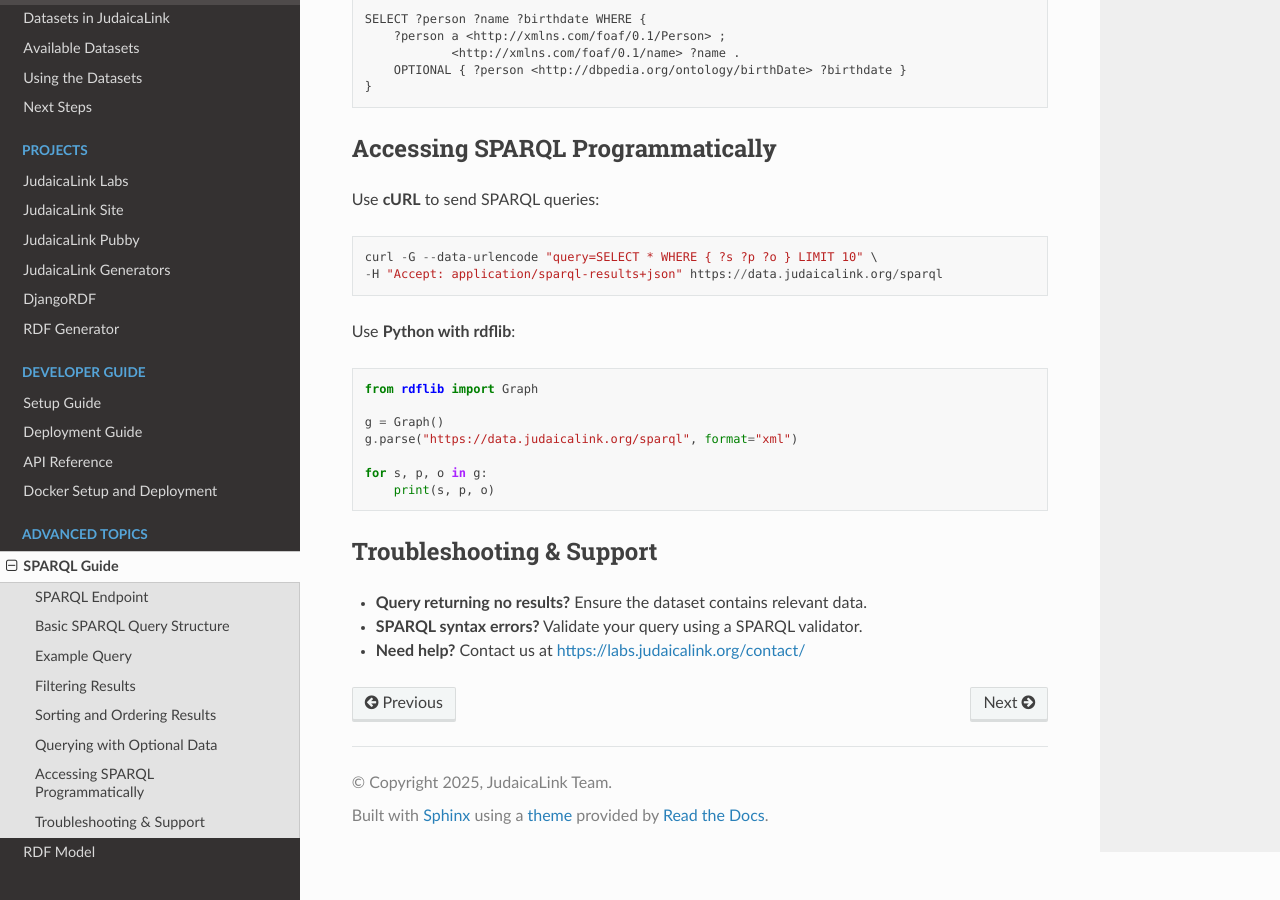
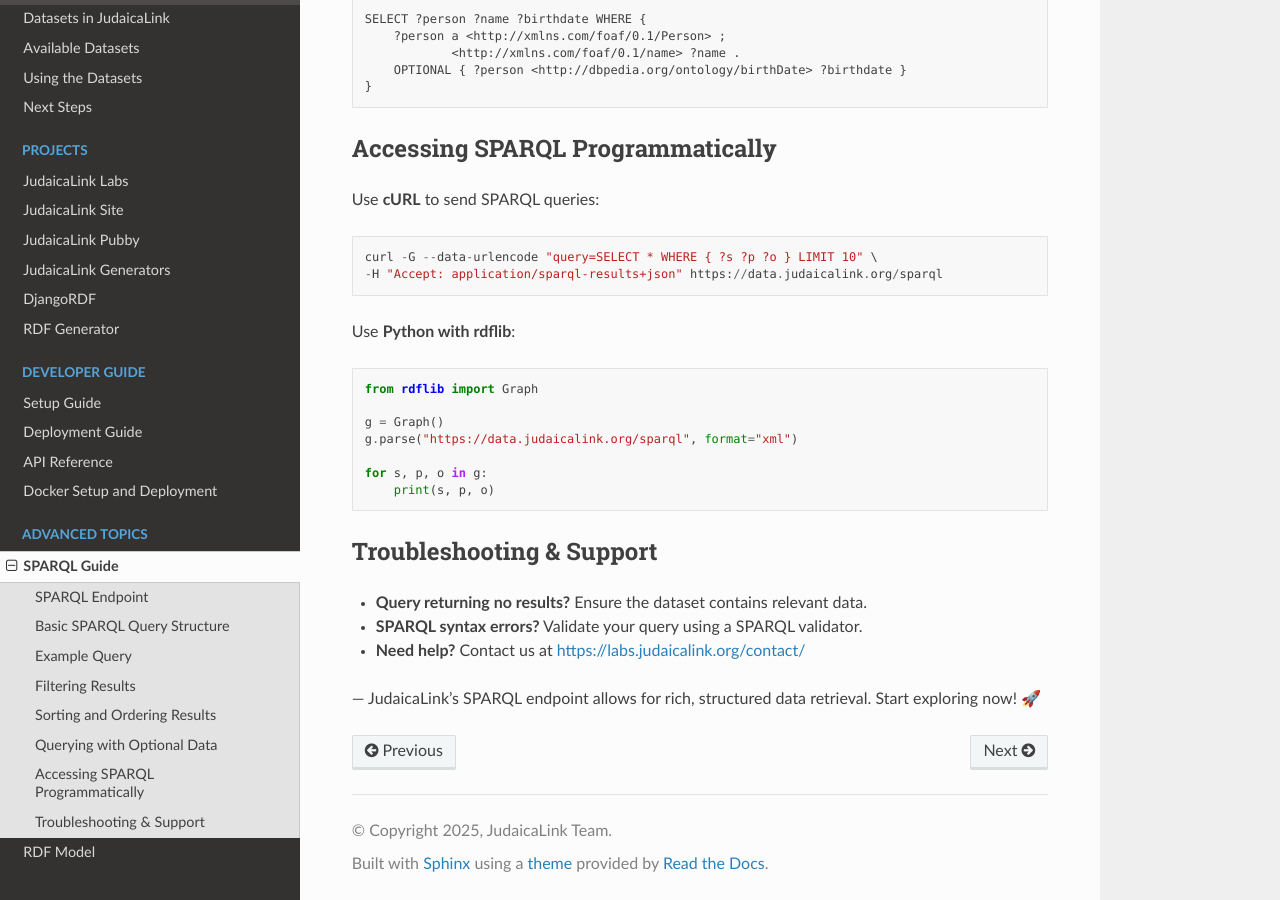
Before and after one commit to bsesic/judaicalink-docs, a Sphinx documentation site: the page built from docs/advanced_topics/sparql_guide.rst, in a window 1280 px wide and 900 px high, scrolled down 1466 px. Built offline with Sphinx 7.4.7 and the Read the Docs theme 3.1.0, drawn with Linux system fonts in a browser that asks for light colours; pages that are not in the unit, such as notebooks, are missing from menus.

Commit message:
sparql_guide.rst updated

```diff
--- a/docs/advanced_topics/rdf_model.rst
+++ b/docs/advanced_topics/rdf_model.rst
@@ -87,5 +87,5 @@
 - **Serialization errors?** Validate the RDF syntax before saving.
 - **Need help?** Contact us at https://labs.judaicalink.org/contact/
 
----
-The RDF Model simplifies Linked Data management, making it easier to structure, query, and integrate semantic data. 🚀
+---------------------------------------------------------------------------------------------------------------------
+The RDF Model simplifies Linked Data management, making it easier to structure, query, and integrate semantic data. \🚀
--- a/docs/advanced_topics/sparql_guide.rst
+++ b/docs/advanced_topics/sparql_guide.rst
@@ -91,5 +91,5 @@
 - **SPARQL syntax errors?** Validate your query using a SPARQL validator.
 - **Need help?** Contact us at https://labs.judaicalink.org/contact/
 
-------------------------------------------------------------------------------------------------
+---
 JudaicaLink’s SPARQL endpoint allows for rich, structured data retrieval. Start exploring now! \🚀
```
